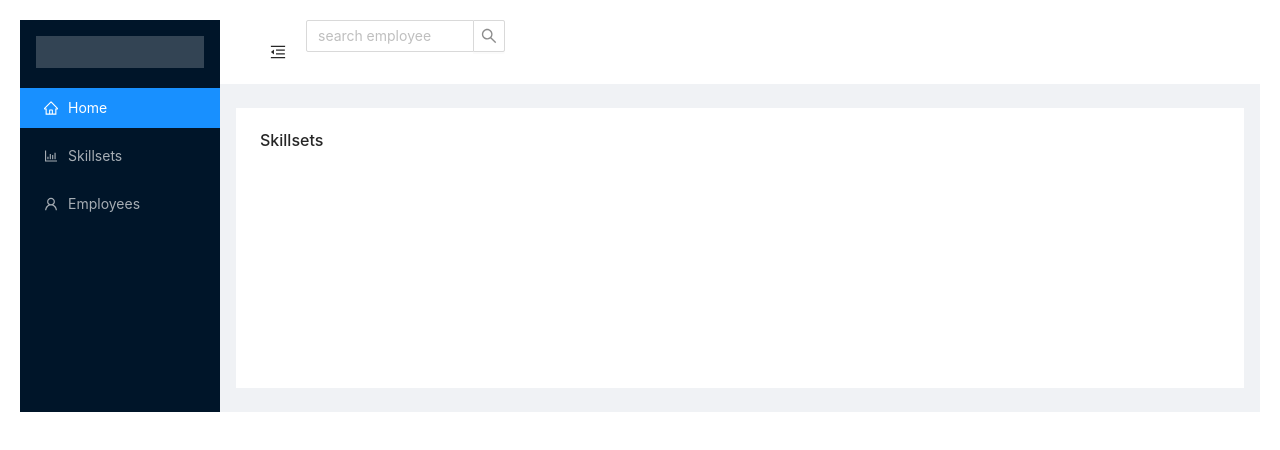
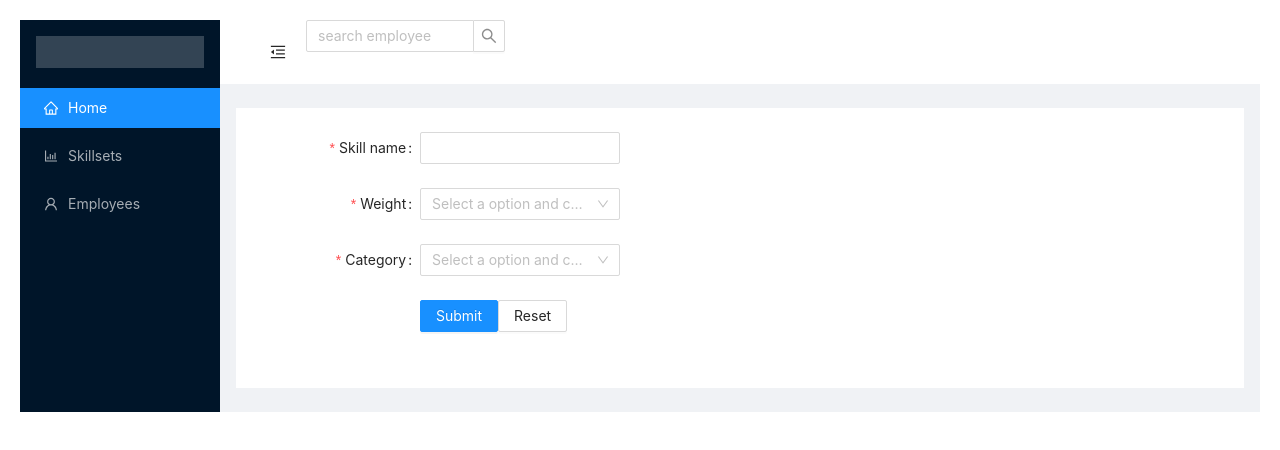
Before and after one commit to wonderlul/SkillMeter, a React (Create React App) app: page /skills/1231werqw in a window 1280 px wide. Shown: the top 450 px of the page. Built offline with nearby package versions, Linux system fonts and the light colour scheme; no server answers.

Commit message:
Added CSkillsForm CSkillsList skillsSVC

```diff
--- a/src/components/CContent/CContent.tsx
+++ b/src/components/CContent/CContent.tsx
@@ -1,14 +1,15 @@
-import React from "react";
-import { Route, Switch } from "react-router-dom";
+import React from 'react';
+import { Route, Switch } from 'react-router-dom';
 
-import styles from "./CContent.module.scss";
+import styles from './CContent.module.scss';
 
-import Home from "../../pages/Home";
-import Employees from "../../pages/Employees";
-import Skillsets from "../../pages/Skillsets";
-import Form from "../../pages/Form";
+import Home from '../../pages/Home';
+import Employees from '../../pages/Employees';
+import Skillsets from '../../pages/Skillsets';
+import Form from '../../pages/Form';
+import CSkillsForm from '../CSkillsForm/CSkillsForm';
 
-import { Layout } from "antd";
+import { Layout } from 'antd';
 
 export const CContent = () => {
   const { Content } = Layout;
@@ -18,7 +19,8 @@ export const CContent = () => {
       <Content className={styles.siteLayoutBackground}>
         <Switch>
           <Route exact path="/" component={Home} />
-          <Route path="/skills" component={Skillsets} />
+          <Route exact path="/skills" component={Skillsets} />
+          <Route exact path="/skills/:id" component={CSkillsForm} />
           <Route exact path="/employees" component={Employees} />
           <Route exact path="/employees/add" component={Form} />
           <Route path="/employees/:id" component={Form} />
--- /dev/null
+++ b/src/components/CSkillsForm/CSkillsForm.tsx
@@ -0,0 +1,65 @@
+import React, { FC } from 'react';
+import { Form, Input, Button, Select } from 'antd';
+
+const CSkillsForm = () => {
+  const [form] = Form.useForm();
+  const { Option } = Select;
+  const onCategoryChange = () => {};
+  return (
+    <>
+      <Form
+        validateTrigger={['onSubmit']}
+        form={form}
+        name="skillForm"
+        labelCol={{ span: 4 }}
+        wrapperCol={{ span: 5 }}
+        layout="horizontal"
+      >
+        <Form.Item name="name" label="Skill name" rules={[{ required: true }]}>
+          <Input />
+        </Form.Item>
+        <Form.Item name="weight" label="Weight" rules={[{ required: true }]}>
+          <Select
+            placeholder="Select a option and change input text above"
+            onChange={onCategoryChange}
+            allowClear
+          >
+            <Option value="male">male</Option>
+            <Option value="female">female</Option>
+            <Option value="other">other</Option>
+          </Select>
+        </Form.Item>
+        <Form.Item
+          name="category"
+          label="Category"
+          rules={[{ required: true }]}
+        >
+          <Select
+            placeholder="Select a option and change input text above"
+            onChange={onCategoryChange}
+            allowClear
+          >
+            <Option value="male">male</Option>
+            <Option value="female">female</Option>
+            <Option value="other">other</Option>
+          </Select>
+        </Form.Item>
+        <Form.Item wrapperCol={{ offset: 4, span: 16 }}>
+          <Button type="primary" htmlType="submit">
+            Submit
+          </Button>
+          <Button
+            htmlType="button"
+            onClick={() => {
+              form.resetFields();
+            }}
+          >
+            Reset
+          </Button>
+        </Form.Item>
+      </Form>
+    </>
+  );
+};
+
+export default CSkillsForm;
--- /dev/null
+++ b/src/components/CSkillsList/CSkillsList.tsx
@@ -0,0 +1,54 @@
+import React, { FC } from 'react';
+import { ISkills } from '../../services/skillsSvc';
+import { Table, Button } from 'antd';
+import { NavLink } from 'react-router-dom';
+import { EditOutlined, DeleteOutlined } from '@ant-design/icons';
+
+const CSkillList: FC<{
+  skills: ISkills[];
+  deleteCallbackFunction: Function;
+}> = ({ skills, deleteCallbackFunction = () => {} }) => {
+  const columns = [
+    {
+      title: 'Skill',
+      dataIndex: 'name',
+      key: 'name',
+    },
+    {
+      title: 'Category',
+      dataIndex: 'category',
+      key: 'category',
+    },
+    {
+      title: 'Weight',
+      dataIndex: 'weight',
+      key: 'weight',
+    },
+    {
+      title: 'Actions',
+      key: 'action',
+      render: (date: string, record: ISkills) => (
+        <>
+          <NavLink to={`/skills/${record.id}`}>
+            <Button type="ghost" icon={<EditOutlined />} />
+          </NavLink>
+          <Button
+            type="ghost"
+            danger
+            onClick={() => {
+              deleteCallbackFunction(record);
+            }}
+            icon={<DeleteOutlined />}
+          />
+        </>
+      ),
+    },
+  ];
+  return (
+    <>
+      <Table columns={columns} dataSource={skills} />
+    </>
+  );
+};
+
+export default CSkillList;
--- a/src/pages/Skillsets.tsx
+++ b/src/pages/Skillsets.tsx
@@ -1,9 +1,23 @@
-import React from "react";
+import React, { useEffect, useState } from 'react';
+import CSkillsList from '../components/CSkillsList/CSkillsList';
+import { getAllSkills, ISkills } from '../services/skillsSvc';
 
 export const App = () => {
+  const [skills, setSkills] = useState<ISkills[]>([]);
+  useEffect(() => {
+    (async () => {
+      const skills = await getAllSkills();
+      setSkills(skills);
+    })();
+  }, []);
   return (
     <>
-      <h1>Skillsets</h1>
+      <CSkillsList
+        skills={skills}
+        deleteCallbackFunction={(data: ISkills) => {
+          console.log(data);
+        }}
+      />
     </>
   );
 };
--- /dev/null
+++ b/src/services/mocks/skillsMock.ts
@@ -0,0 +1,40 @@
+import { ISkills } from '../skillsSvc';
+
+export const skills: ISkills[] = [
+  {
+    id: '1231werqw',
+    name: 'Health & Safety (Occupation)',
+    category: 'HSE',
+    weight: 5,
+  },
+  {
+    id: 'dsfgds24324',
+    name: 'SAP - Basic User',
+    category: 'Finance',
+    weight: 2,
+  },
+  {
+    id: 'xsdfaer642',
+    name: 'SAP - Key User',
+    category: 'Finance',
+    weight: 6,
+  },
+  {
+    id: 'zsdfkuj5672',
+    name: 'Shipment Planning',
+    category: 'Logistics',
+    weight: 5,
+  },
+  {
+    id: 'asfy542',
+    name: 'SAP - Logistics Transaction',
+    category: 'Logistics',
+    weight: 5,
+  },
+  {
+    id: 'sdfgm17jnsd3',
+    name: 'Health & Safety (Occupation)',
+    category: 'HSE',
+    weight: 5,
+  },
+];
--- /dev/null
+++ b/src/services/skillsSvc.ts
@@ -0,0 +1,23 @@
+import { skills } from './mocks/skillsMock';
+
+export enum ESkills {
+  ZERO,
+  ONE,
+  TWO,
+  THREE,
+  FOUR,
+  FIVE,
+  SIX,
+  SEVEN,
+}
+
+export interface ISkills {
+  id: string;
+  name: string;
+  category: string;
+  weight: ESkills;
+}
+
+export const getAllSkills = (): ISkills[] => {
+  return skills;
+};
```
Also changed, not shown: src/components/CEmployeesTable/CEmployeesTable.tsx (+32 -33 lines).
